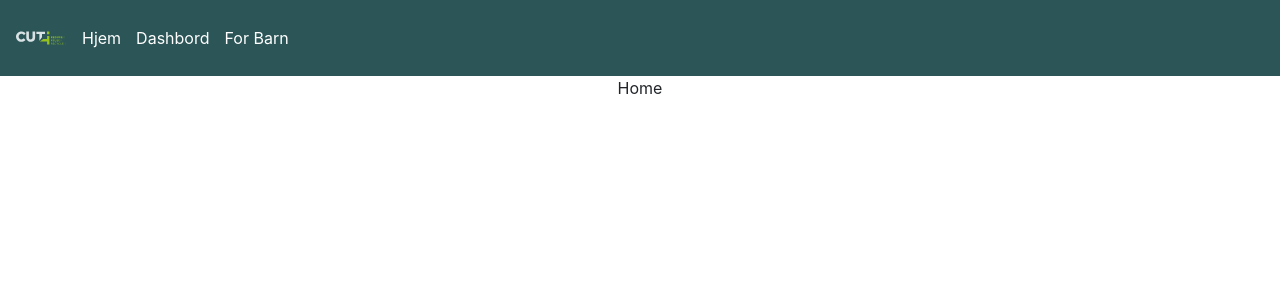
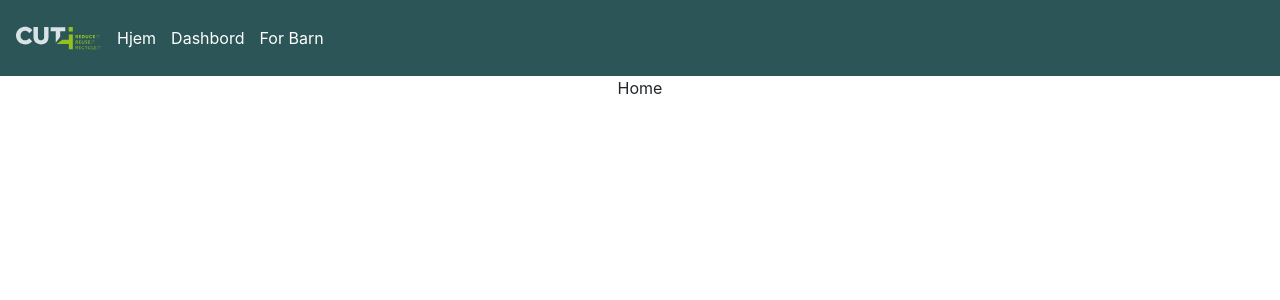
Before and after one commit to Pwntheon/MH19ReddTunfisken, a React (Create React App) app in the folder frontend/: page / in a window 1280 px wide. Shown: the top 300 px of the page. Built offline with nearby package versions, Linux system fonts and the light colour scheme.

Commit message:
Increase size of logo

```diff
--- a/frontend/src/Header.css
+++ b/frontend/src/Header.css
@@ -5,7 +5,7 @@
 svg {
   height: 50px;
   color: white;
-  width: 50px;
+  width: 85px;
 }
 
 nav.bg-light {
```
